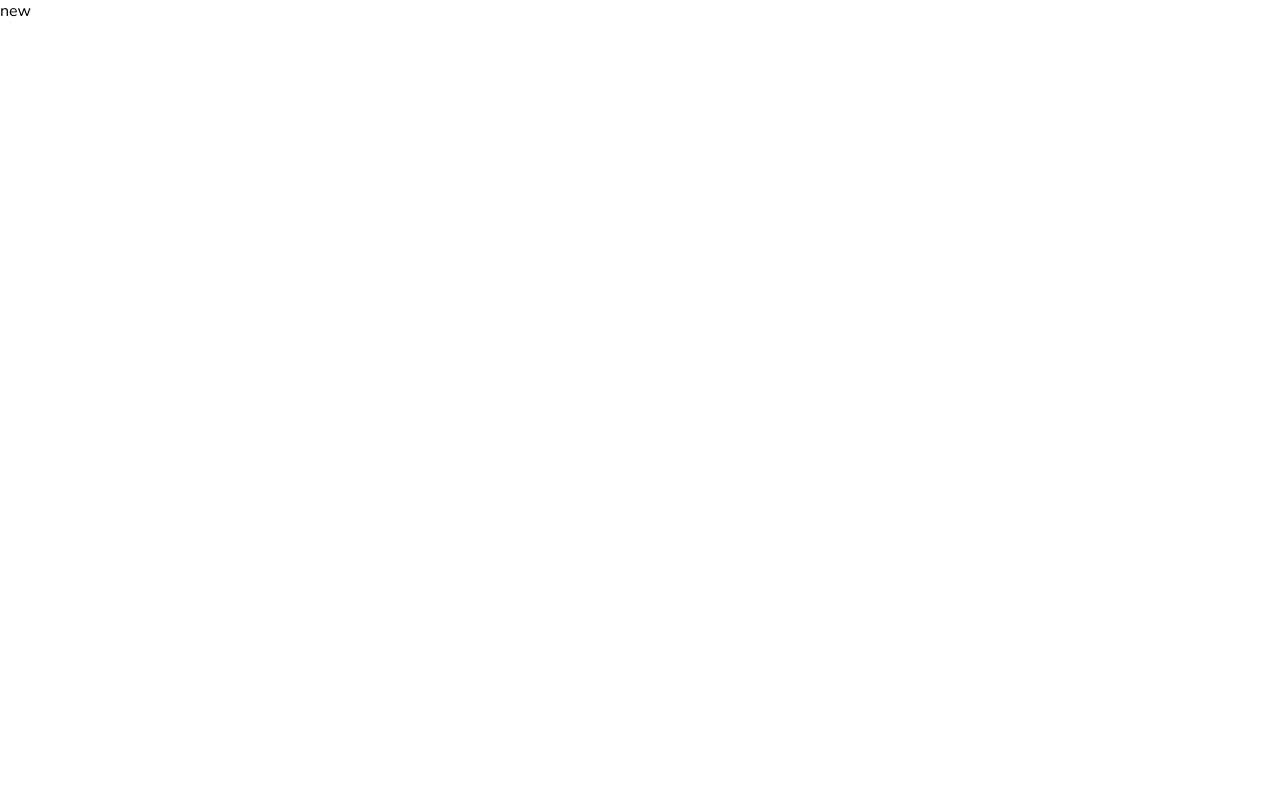
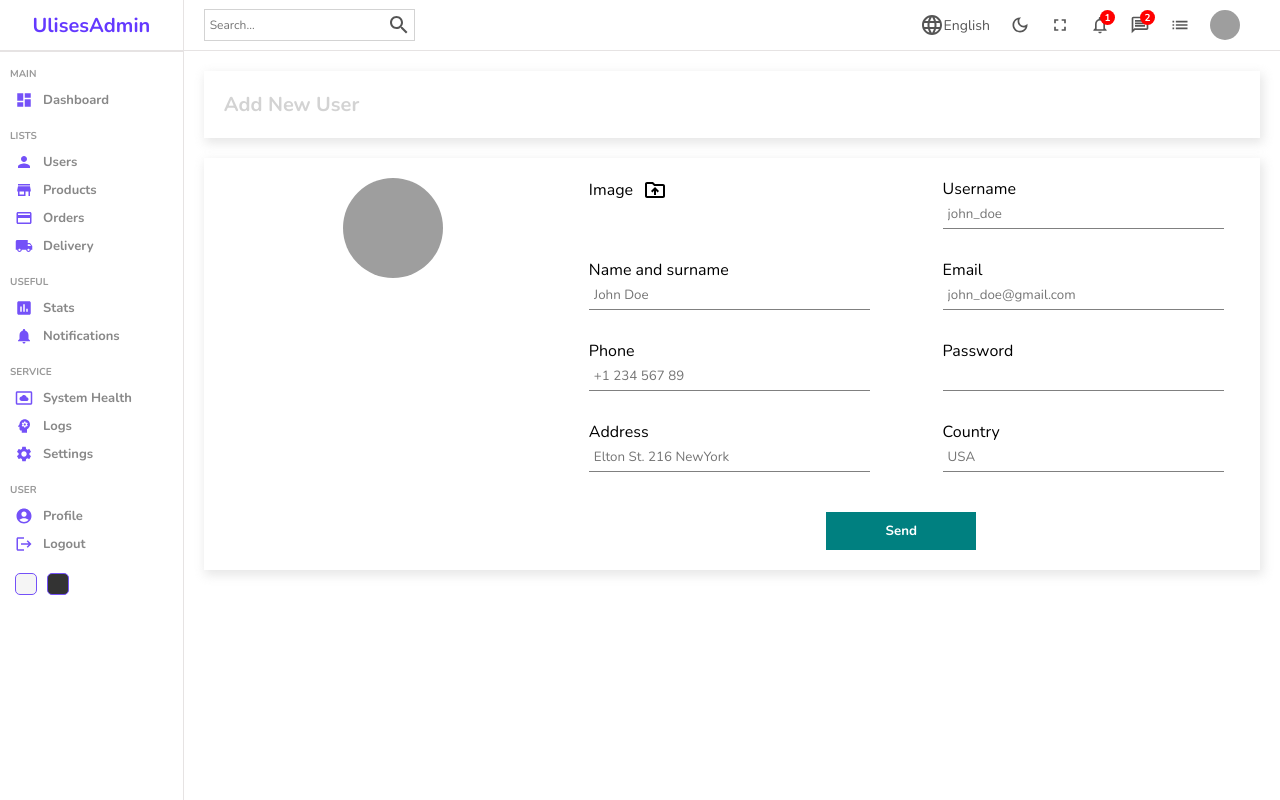
Before and after one commit to UlisesBojorquez/web-admin-dashboard, a React (Create React App) app in the folder web_admin_dashboard/: page /users/new in a window 1280 px wide. Built offline with nearby package versions, Linux system fonts and the light colour scheme; grey boxes are pictures that could not be loaded.

Commit message:
Add new products and users design completed

```diff
--- a/web_admin_dashboard/src/App.js
+++ b/web_admin_dashboard/src/App.js
@@ -5,6 +5,7 @@
   Routes,
   Route,
 } from "react-router-dom";
+import {userInputs, productInputs} from "./formSource";
 
 function App() {
   return (
@@ -17,12 +18,12 @@
             <Route path="users">
               <Route index element={<List/>}></Route>
               <Route path=":userId" element={<Single/>}></Route>
-              <Route path="new" element={<New/>}></Route>
+              <Route path="new" element={<New inputs={userInputs} title="Add New User" />}></Route>
             </Route>
             <Route path="products">
               <Route index element={<List/>}></Route>
               <Route path=":productId" element={<Single/>}></Route>
-              <Route path="new" element={<New/>}></Route>
+              <Route path="new" element={<New inputs={productInputs} title="Add New Product" />}></Route>
             </Route>
           </Route>
         </Routes>
--- /dev/null
+++ b/web_admin_dashboard/src/formSource.js
@@ -0,0 +1,76 @@
+export const userInputs = [
+    {
+      id: 1,
+      label: "Username",
+      type: "text",
+      placeholder: "john_doe",
+    },
+    {
+      id: 2,
+      label: "Name and surname",
+      type: "text",
+      placeholder: "John Doe",
+    },
+    {
+      id: 3,
+      label: "Email",
+      type: "mail",
+      placeholder: "john_doe@gmail.com",
+    },
+    {
+      id: 4,
+      label: "Phone",
+      type: "text",
+      placeholder: "+1 234 567 89",
+    },
+    {
+      id: 5,
+      label: "Password",
+      type: "password",
+    },
+    {
+      id: 6,
+      label: "Address",
+      type: "text",
+      placeholder: "Elton St. 216 NewYork",
+    },
+    {
+      id: 7,
+      label: "Country",
+      type: "text",
+      placeholder: "USA",
+    },
+  ];
+
+  export const productInputs = [
+    {
+      id: 1,
+      label: "Title",
+      type: "text",
+      placeholder: "Apple Macbook Pro",
+    },
+    {
+      id: 2,
+      label: "Description",
+      type: "text",
+      placeholder: "Description",
+    },
+    {
+      id: 3,
+      label: "Category",
+      type: "text",
+      placeholder: "Computers",
+    },
+    {
+      id: 4,
+      label: "Price",
+      type: "text",
+      placeholder: "100",
+    },
+    {
+      id: 5,
+      label: "Stock",
+      type: "text",
+      placeholder: "in stock",
+    },
+  ];
--- a/web_admin_dashboard/src/pages/new/New.jsx
+++ b/web_admin_dashboard/src/pages/new/New.jsx
@@ -1,9 +1,46 @@
-import React from 'react';
+import React, { useState } from 'react';
+import "./new.scss";
+import { Navbar, Sidebar } from '../../components';
+import DriveFolderUploadOutlinedIcon from '@mui/icons-material/DriveFolderUploadOutlined';
 
-const New = () => {
+const New = ({inputs, title}) => {
+    const [file, setFile] = useState("");
+    console.log(file)
 
     return (
-        <div>new</div>
+        <div className='app__new'>
+            <Sidebar/>
+            <div className="app__new-container">
+                <Navbar/>
+                <div className="app__new-container-top">
+                    <h1>
+                        {title}
+                    </h1>
+                </div>
+                <div className="app__new-container-bottom">
+                    <div className="app__new-container-bottom-left">
+                        <img src={file ? URL.createObjectURL(file) : "https://icon-library.com/images/no-image-icon/no-image-icon-0.jpg" } alt="" />
+                    </div>
+                    <div className="app__new-container-bottom-right">
+                        <form >
+                            <div className="app__new-formInput">
+                                <label htmlFor='file'> Image <DriveFolderUploadOutlinedIcon className='app__new-formInput-icon'/></label>
+                                <input type="file" id='file' onChange={e => setFile(e.target.files[0])} style={{display:"none"}}/>
+                            </div>
+                            {
+                                inputs.map((input) =>(
+                                    <div className="app__new-formInput" key={input.id}>
+                                        <label> {input.label}</label>
+                                        <input type={input.type} placeholder={input.placeholder} />
+                                    </div>
+                                ))
+                            }
+                            <button>Send</button>
+                        </form>
+                    </div>
+                </div>
+            </div>
+        </div>
     );
 };
 
--- a/web_admin_dashboard/src/pages/new/new.scss
+++ b/web_admin_dashboard/src/pages/new/new.scss
@@ -0,0 +1,77 @@
+.app__new{
+    display: flex;
+    width: 100%;
+
+    .app__new-container{
+        flex: 6;
+
+        .app__new-container-top, .app__new-container-bottom{
+            -webkit-box-shadow: 2px 4px 10px 1px rgba(0,0,0,0.47);
+            box-shadow: 2px 4px 10px 1px rgba(201, 201, 201, 0.46);
+            padding: 20px;
+            margin: 20px;
+            display: flex;
+
+            h1{
+                color: lightgray;
+                font-size: 20px;
+            }
+
+            .app__new-container-bottom-left{
+                flex: 1;
+                text-align: center;
+
+                img{
+                    width: 100px;
+                    height: 100px;
+                    border-radius: 50%;
+                    object-fit: cover;
+                }
+            }
+
+            .app__new-container-bottom-right{
+                flex: 2;
+
+                form{
+                    display: flex;
+                    flex-wrap: wrap;
+                    gap: 30px;
+                    justify-content: space-around;
+
+                    label{
+                        display: flex;
+                        align-items: center;
+                        gap: 10px;
+
+                        .app__new-formInput-icon{
+                            cursor: pointer;
+                        }
+                    }
+
+                    .app__new-formInput{
+                        width: 40%;
+
+                        input{
+                            width: 100%;
+                            padding: 5px;
+                            border: none;
+                            border-bottom: 1px solid gray;
+                        }
+                    }
+
+                    button{
+                        width: 150px;
+                        padding: 10px;
+                        border: none;
+                        background-color: teal;
+                        color: white;
+                        font-weight: bold;
+                        cursor: pointer;
+                        margin-top: 10px;
+                    }
+                }
+            }
+        }
+
+    }
+}
--- a/web_admin_dashboard/src/pages/single/Single.jsx
+++ b/web_admin_dashboard/src/pages/single/Single.jsx
@@ -18,7 +18,7 @@
                         <div className="app__single-container-top-left-item">
                             <img
                             src='https://images.pexels.com/photos/7562313/pexels-photo-7562313.jpeg?cs=srgb&dl=pexels-vazhnik-7562313.jpg&fm=jpg'
-                            alt='picture'
+                            alt=''
                             className='app__single-container-top-left-itemImg' />
                             <div className="app__single-container-top-left-itemDetails">
                                 <h1 className="app__single-container-top-left-itemDetails-title">Mark Garcia</h1>
```
